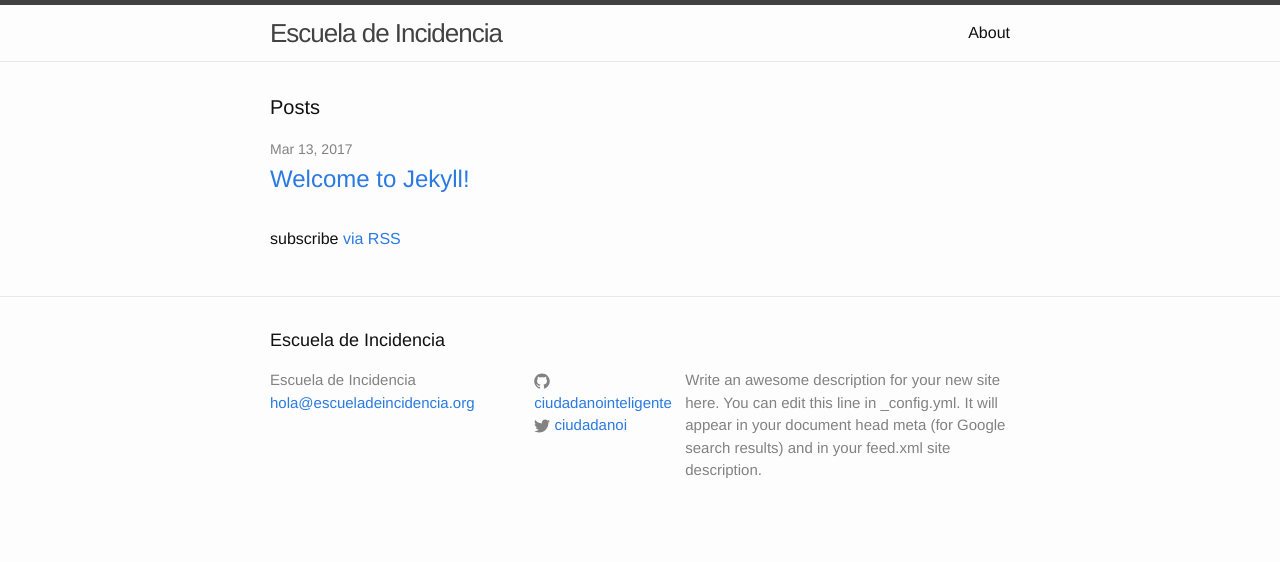
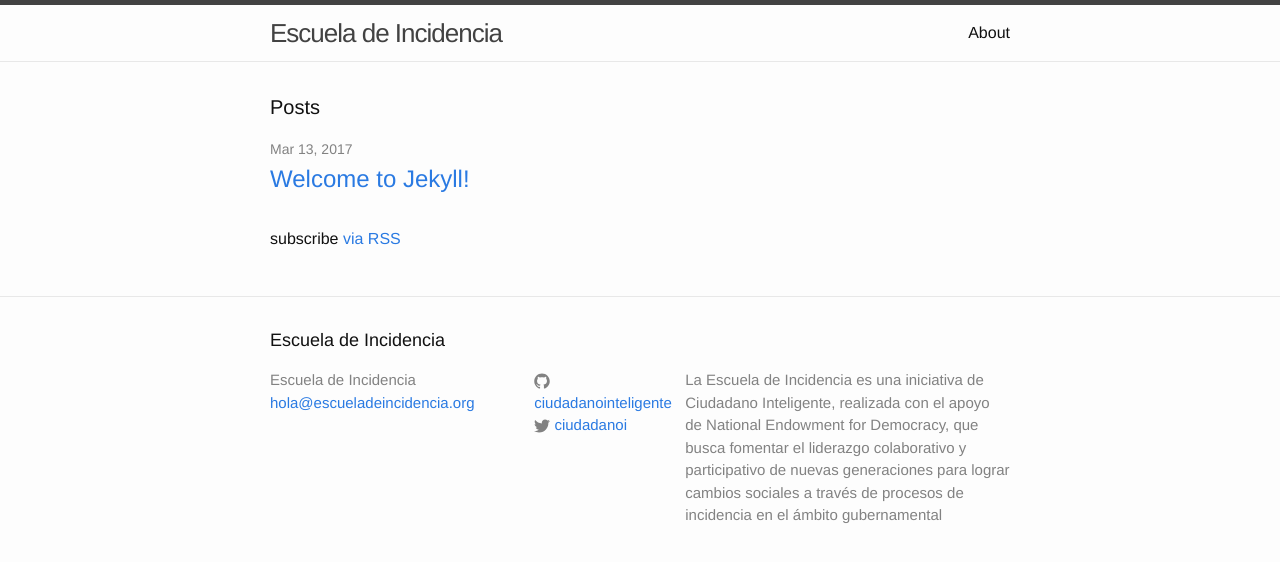
Before and after one commit to lule01/escueladeincidencia.github.io, a Jekyll site: the page built from index.html, in a window 1280 px wide. Shown: the top 562 px of the page. Built offline with Jekyll 4.4.1, drawn with Linux system fonts in a browser that asks for light colours.

Commit message:
Update _config.yml

```diff
--- a/_config.yml
+++ b/_config.yml
@@ -8,10 +8,7 @@
 # Site settings
 title: Escuela de Incidencia
 email: hola@escueladeincidencia.org
-description: > # this means to ignore newlines until "baseurl:"
-  Write an awesome description for your new site here. You can edit this
-  line in _config.yml. It will appear in your document head meta (for
-  Google search results) and in your feed.xml site description.
+description: La Escuela de Incidencia es una iniciativa de Ciudadano Inteligente, realizada con el apoyo de National Endowment for Democracy, que busca fomentar el liderazgo colaborativo y participativo de nuevas generaciones para lograr cambios sociales a través de procesos de incidencia en el ámbito gubernamental
 baseurl: "" # the subpath of your site, e.g. /blog
 url: "http://yourdomain.com" # the base hostname & protocol for your site
 twitter_username: ciudadanoi
```
